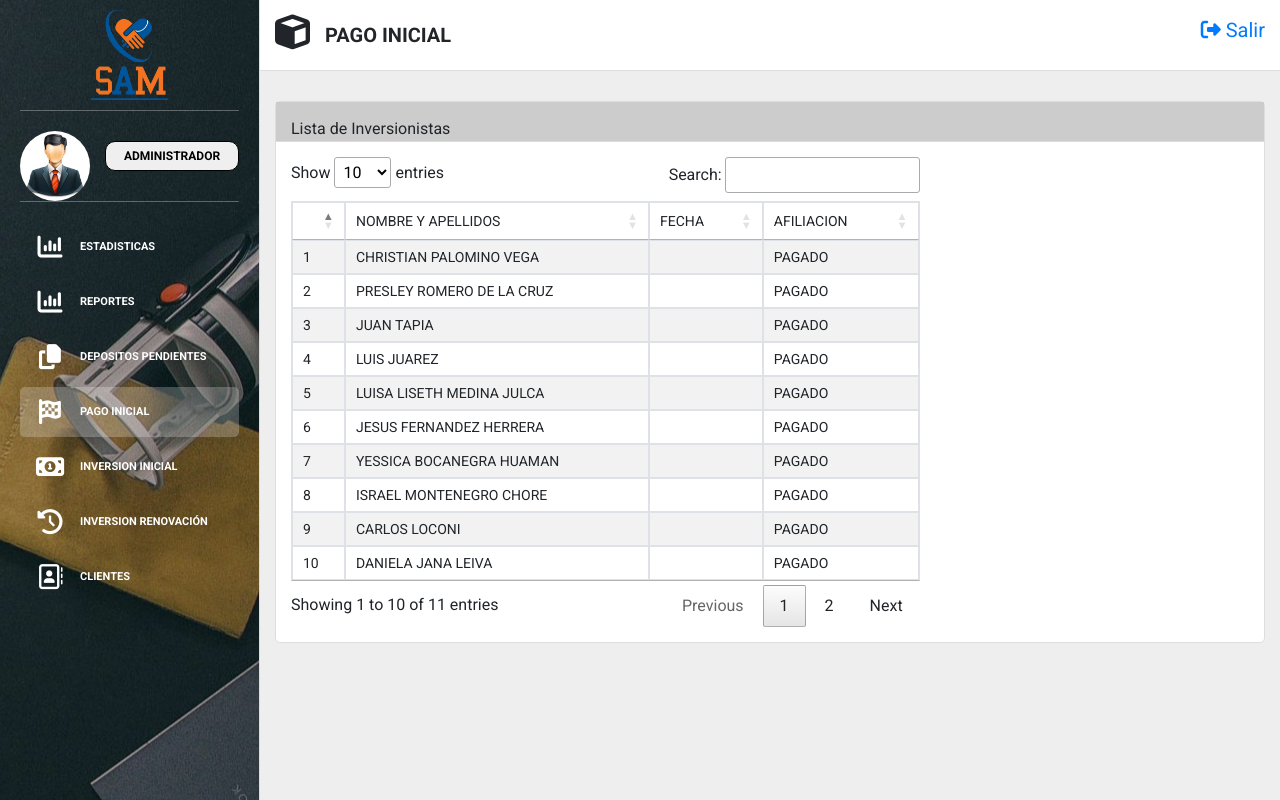
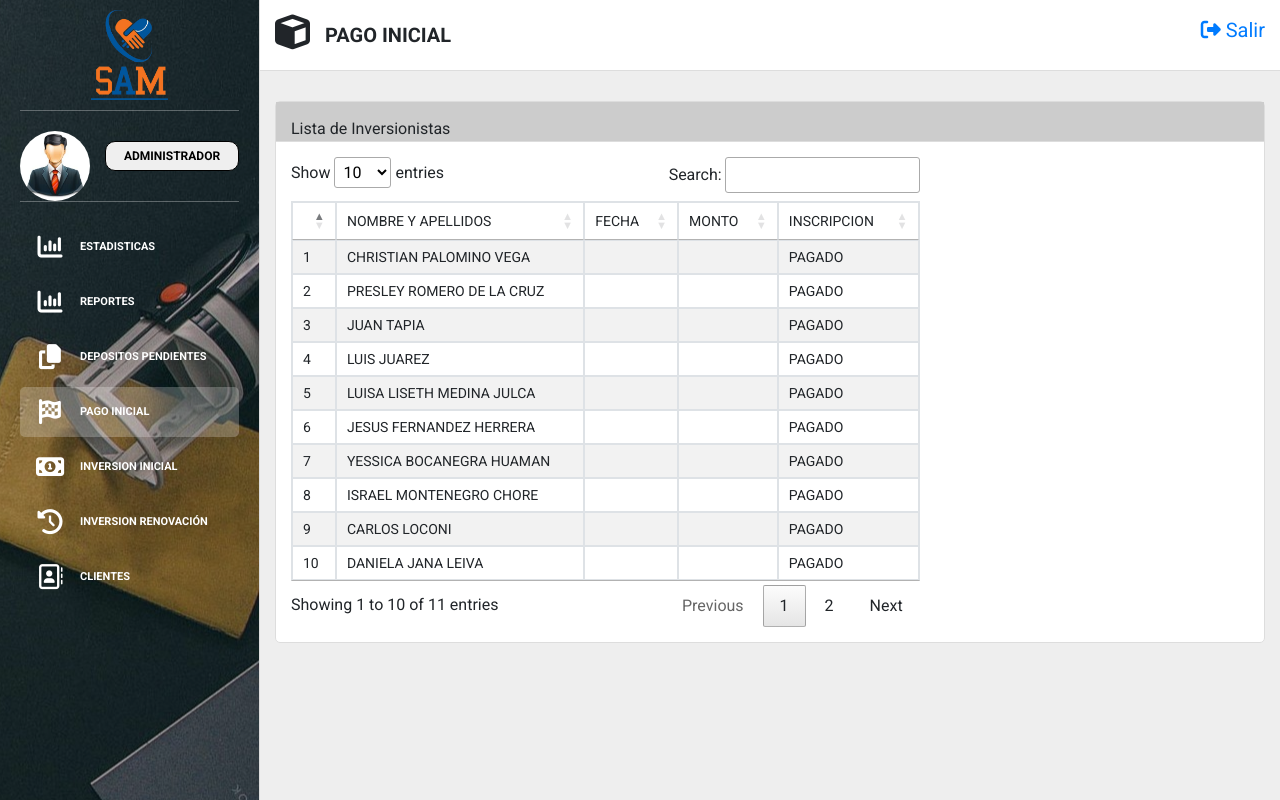
Before and after one commit to diegomf20/sam, a PHP site: page /manager/pago-inicial.php in a window 1280 px wide. Run offline with PHP 8.4, Linux system fonts and the light colour scheme; the visitor is signed in with stand-in values (Sample User, id 1); data comes from the database, SQL or seed files in the repository; some libraries are stand-ins or nearby versions.

Commit message:
diego terminado

```diff
--- a/manager/pago-inicial.php
+++ b/manager/pago-inicial.php
@@ -39,7 +39,8 @@
                             <td></td>
                             <td>NOMBRE Y APELLIDOS</td>
                             <td>FECHA</td>
-                            <td>AFILIACION</td>
+                            <td>MONTO</td>
+                            <td>INSCRIPCION</td>
                           </tr>
                         </thead>
 
@@ -47,6 +48,7 @@
                           <td>{{item.idinversionista}}</td>
                           <td>{{item.nombres}} {{item.apellidos}}</td>
                           <td>{{item.fechainscripcion}}</td>
+                          <td>{{ item.inscripcion}}</td>
                           <td>
                             <button name=pagar  v-bind:id="item.idinversion"  v-on:click="insertarPago" v-if="item.inscripcion===null" class="btn-registrar">
                               PAGAR
```
